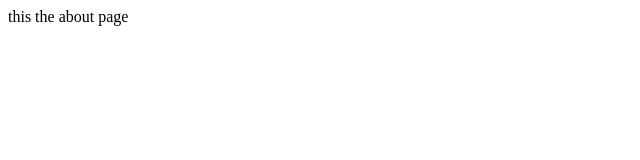
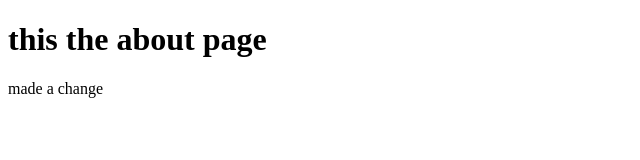
Before and after one commit to lyndonfox1/quotes, a plain HTML site: page about.html in a window 1280 px wide. Shown: the whole page, without its empty margins (0-640 px from the left). Drawn offline with Linux system fonts and the light colour scheme.

Commit message:
made changes

```diff
--- a/about.html
+++ b/about.html
@@ -7,6 +7,7 @@
     <title>Document</title>
 </head>
 <body>
-    this the about page
+    <h1>this the about page</h1>
+    <p>made a change</p>
 </body>
 </html>
```
